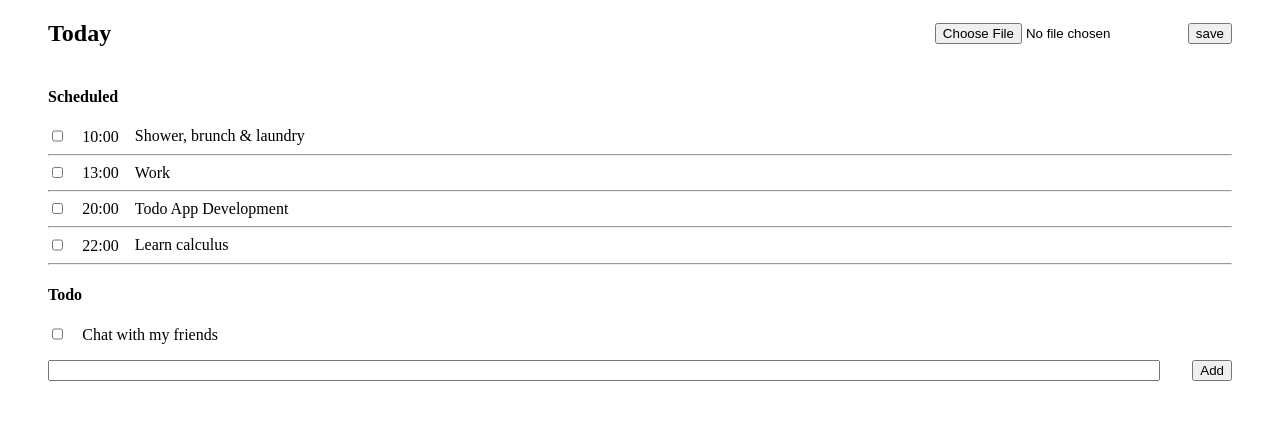
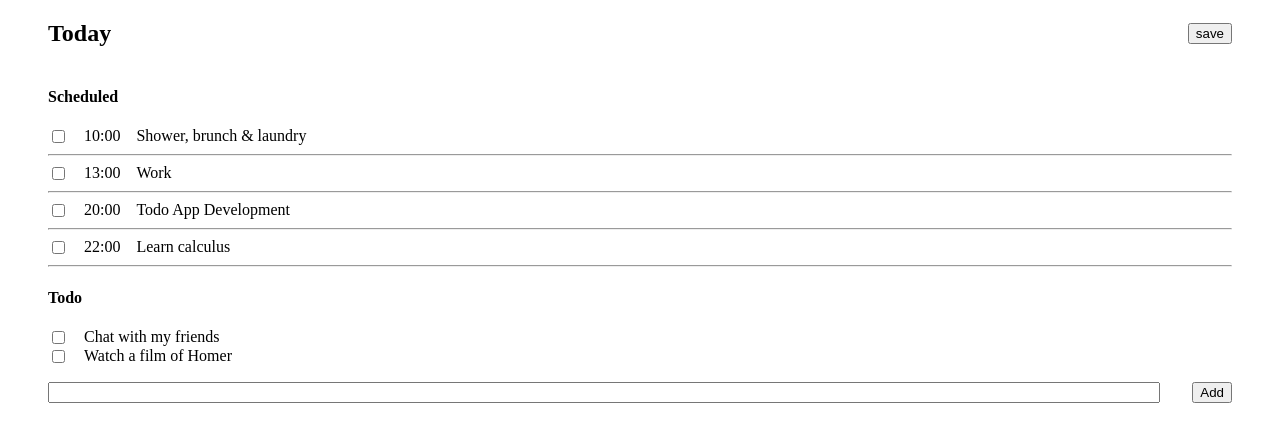
Before and after one commit to Ratioho/eunomia-web, a React (Create React App) app: page / in a window 1280 px wide. Shown: the top 442 px of the page. Built offline with nearby package versions, Linux system fonts and the light colour scheme.

Commit message:
feat: basic todo list

```diff
--- a/src/Components/TodoItem.jsx
+++ b/src/Components/TodoItem.jsx
@@ -1,13 +1,17 @@
 import styled from 'styled-components'
 
+const ItemWrapper = styled.div`
+  display: flex;
+`
 const CheckBox = styled.input.attrs({
   type: 'checkbox',
 })`
-  width:0.71rem;
-  height:0.71rem;
 `
 const TimeBlock = styled.span`
-  padding: 0 1rem 0 1rem;
+  padding: 0 0 0 1rem;
+`
+const ContentBlock = styled.div`
+  padding: 0 0 0 1rem;
 `
 
 
@@ -24,66 +28,66 @@ const Time = ({t}) => {
 export const ListItem = ({item}) => {
 
   return (
-    <div>
+    <ItemWrapper>
 
       <CheckBox />
 
-      <Time t = {item['schedule'].toString().substring(8)} />
+      <Time t = {item['time'].toString().substring(8)} />
 
-      <span>{item.content}</span>
+      <ContentBlock>{item.content}</ContentBlock>
 
-    </div>
+    </ItemWrapper>
   )
 }
 
-export const Item = ({item}) => {
+export const TodoItem = ({item}) => {
   return (
-    <div>
+    <ItemWrapper>
 
       <CheckBox />
 
-      <TimeBlock>{item.content}</TimeBlock>
+      <ContentBlock>{item.content}</ContentBlock>
 
-    </div>
+    </ItemWrapper>
   )
 }
 
-const getTime = (t) => {
-  let s = t.toString().substring(8)
-  return s.substring(0, 2) + ':' + s.substring(2, 4)
-}
+// const getTime = (t) => {
+//   let s = t.toString().substring(8)
+//   return s.substring(0, 2) + ':' + s.substring(2, 4)
+// }
 
-export const BlockView = ({l}) => {
+// export const BlockView = ({l}) => {
 
-  const tMin = l[0].schedule.toString().substring(8, 10)
-  const tMax = l[l.length-1].schedule.toString().substring(8, 10)
-  const f = []
-  let k = 0
-  for (let i = parseInt(tMin); i <= parseInt(tMax); i++) {
-    const t = i.toString() + ':00'
-    if (k < l.length && t === getTime(l[k].schedule)) {
-      f.push({
-        time: t,
-        content: l[k].content
-      })
-      k = k + 1
-    }
-    else {
-      f.push({
-        time: t,
-        content: ""
-      })
-    }
-  }
-  return (
-    <div>
-      <table  style={{borderCollapse: 'collapse'}}>
-        {f.map((item) =>
-          <tr >
-            <td style={{border: '1px solid grey'}}>  {item.time}  </td>
-            <td style={{border: '1px solid grey', width: '100%'}}>{item.content}</td>
-          </tr>)}
-      </table>
-    </div>
-  )
-}
+//   const tMin = l[0].schedule.toString().substring(8, 10)
+//   const tMax = l[l.length-1].schedule.toString().substring(8, 10)
+//   const f = []
+//   let k = 0
+//   for (let i = parseInt(tMin); i <= parseInt(tMax); i++) {
+//     const t = i.toString() + ':00'
+//     if (k < l.length && t === getTime(l[k].schedule)) {
+//       f.push({
+//         time: t,
+//         content: l[k].content
+//       })
+//       k = k + 1
+//     }
+//     else {
+//       f.push({
+//         time: t,
+//         content: ""
+//       })
+//     }
+//   }
+//   return (
+//     <div>
+//       <table  style={{borderCollapse: 'collapse'}}>
+//         {f.map((item) =>
+//           <tr >
+//             <td style={{border: '1px solid grey'}}>  {item.time}  </td>
+//             <td style={{border: '1px solid grey', width: '100%'}}>{item.content}</td>
+//           </tr>)}
+//       </table>
+//     </div>
+//   )
+// }
--- a/src/index.jsx
+++ b/src/index.jsx
@@ -1,52 +1,8 @@
 import React, { useEffect, useReducer, useState } from 'react'
 import ReactDom from 'react-dom'
 import styled from 'styled-components'
-import { ListItem, Item, BlockView } from './Components/TodoItem'
-
-const tempInitList = [
-	{
-		"content": "Shower, brunch & laundry",
-		"schedule": 202103241000,
-		"duration": 50,
-		"task": "Everyday Struggle"
-	},
-	{
-		"content": "Work",
-		"schedule": 202103241300,
-		"duration": 240,
-		"task": "Work"
-	},
-	{
-		"content": "Todo App Development",
-		"schedule": 202103242000,
-		"duration": 90,
-		"task": "App Development/Structure refactor"
-	},
-	{
-		"content": "Learn calculus",
-		"schedule": 202103242200,
-		"duration": 50,
-		"task": "Math"
-	},
-  {
-		"content": "Chat with my friends",
-		"schedule": 202103242500,
-		"duration": 5,
-		"task": ""
-	},
-	{
-		"content": "Watch a film of Homer",
-		"schedule": 202103250100,
-		"duration": 90,
-		"task": "Film"
-	}
-]
-
-
-
-
-
-
+import { ListItem, TodoItem } from './Components/TodoItem'
+import { databaseList, listReducer, todoList, todoReducer } from './reducer'
 
 
 const TodoListWrapper = styled.div`
@@ -66,30 +22,18 @@ const Footer = styled.div`
   display: flex;
 `
 
-const getFilteredList = (l, tMin, tMax) => {
-  const filtered = l.filter((e) => e.schedule >= tMin && e.schedule <= tMax)
-  const scheduled = []
-  const todo = []
-  filtered.forEach(e => {
-    e.schedule % 10000 < 2400 ? scheduled.push(e) : todo.push(e)
-  })
-
-  return [scheduled, todo]
-}
 
 const TodoList = () => {
 
-  const [list, setList] = useState(tempInitList)
-  const tMin = 202103240000
-  const tMax = 202103250000
-  const [filteredList, todo] = getFilteredList(list, tMin, tMax)
-
+  const [sList, listDispatch] = useReducer(listReducer, databaseList)
+  const [tList, todoDispatch] = useReducer(todoReducer, todoList)
+  console.log(sList)
   return (
     <TodoListWrapper>
       <Header>
         <h2>Today</h2>
         <div>
-          <input type = "file"
+          {/* <input type = "file"
             onChange = {(event) => {
               let file = event.target.files[0]
               let reader = new FileReader()
@@ -98,16 +42,16 @@ const TodoList = () => {
                 setList(JSON.parse(e.target.result))
               }
             }}
-          ></input>
+          ></input> */}
           <button>save</button>
         </div>
       </Header>
       <Main>
         <h4>Scheduled</h4>
-        {filteredList.map((item, index) => (
+        {sList.map((item, index) => (
           <>
-          <ListItem item = {item} key = {index}></ListItem>
-          <hr />
+            <ListItem item = {item} key = {index}></ListItem>
+            <hr />
           </>
         ))}
 
@@ -116,8 +60,8 @@ const TodoList = () => {
         <BlockView l = {filteredList} /> */}
 
         <h4>Todo</h4>
-        {todo.map((item, index) => (
-          <Item item = {item} key = {index}></Item>
+        {tList.map((item, index) => (
+          <TodoItem item = {item} key = {index}></TodoItem>
         ))}
       </Main>
       <Footer>
--- a/src/reducer.jsx
+++ b/src/reducer.jsx
@@ -2,57 +2,72 @@ const getItemFromString = (s) => {
   const hasTime = s.substring(0, 4)
 }
 
-export const reducer = (state, action) => {
-  const ret = [...state]
+
+
+export const databaseList = [
+	{
+		"content": "Shower, brunch & laundry",
+		"time": 202103241000,
+    "status": "",
+		"duration": 50,
+		"task": "Everyday Struggle"
+	},
+	{
+		"content": "Work",
+		"time": 202103241300,
+    "status": "",
+		"duration": 240,
+		"task": "Work"
+	},
+	{
+		"content": "Todo App Development",
+		"time": 202103242000,
+    "status": "",
+		"duration": 90,
+		"task": "App Development/Structure refactor"
+	},
+	{
+		"content": "Learn calculus",
+		"time": 202103242200,
+    "status": "",
+		"duration": 50,
+		"task": "Math"
+	}
+]
+
+export const todoList = [
+  {
+		"content": "Chat with my friends",
+    "status": "",
+		"task": ""
+	},
+	{
+		"content": "Watch a film of Homer",
+    "status": "",
+		"task": "Film"
+	}
+]
+
+export const listReducer = (state, action) => {
   switch(action.type) {
     case 'append':
-      const item = getItemFromString(action.value)
-      ret.push(item)
-      ret.sort((a, b) => a.schedule - b.schedule)
-      return ret
-  }
+      return [...state, action.value].sort((a, b) => a.time - b.time)
+    case 'remove':
+      return [...state].splice(action.value, 1)
+    case 'edit':
+      return [...state].splice(action.value.idx, 1, action.value.item)
+    default:
+      return state
+   }
 }
 
 export const todoReducer = (state, action) => {
-  const ret = [...state]
   switch(action.type) {
-    case 'check':
-      ret[action.value].isChecked = !ret[action.value].isChecked
-      return ret
-    case 'stash':
-      ret[action.value].isStashed = !ret[action.value].isStashed
-      return ret
     case 'append':
-      const item = {
-        key: ret.length.toString(),
-        ...action.value
-      }
-      ret.push(item)
-      ret.sort((a, b) => a.time[0].localeCompare(b.time[0]))
-      return ret
-    case 'timeChange':
-      ret[action.value].time[action.extra[0]] = action.extra[1]
-      ret.sort((a, b) => a.time[0].localeCompare(b.time[0]))
-      return ret
+      return [...state, action.value]
+    case 'remove':
+      return [...state].splice(state.length-1, 1)
     default:
-      return ret
+      return state
   }
 }
-
-
-export const taskInitState = {
-  category: {
-    'work': {},
-    'fit': {},
-  },
-  tasks: {
-    'app development': {
-      content: 'to develop a time management application for mac and windows'
-    },
-    'calculus tutorial': {
-      content: 'to create a calculus tutorial based on Stewart Calculus'
-    },
-  }
-}
-
-export const taskReducer = (state, action) => state
```
Also changed, not shown: 2 other files (tests, documents, lock files or other folders).
